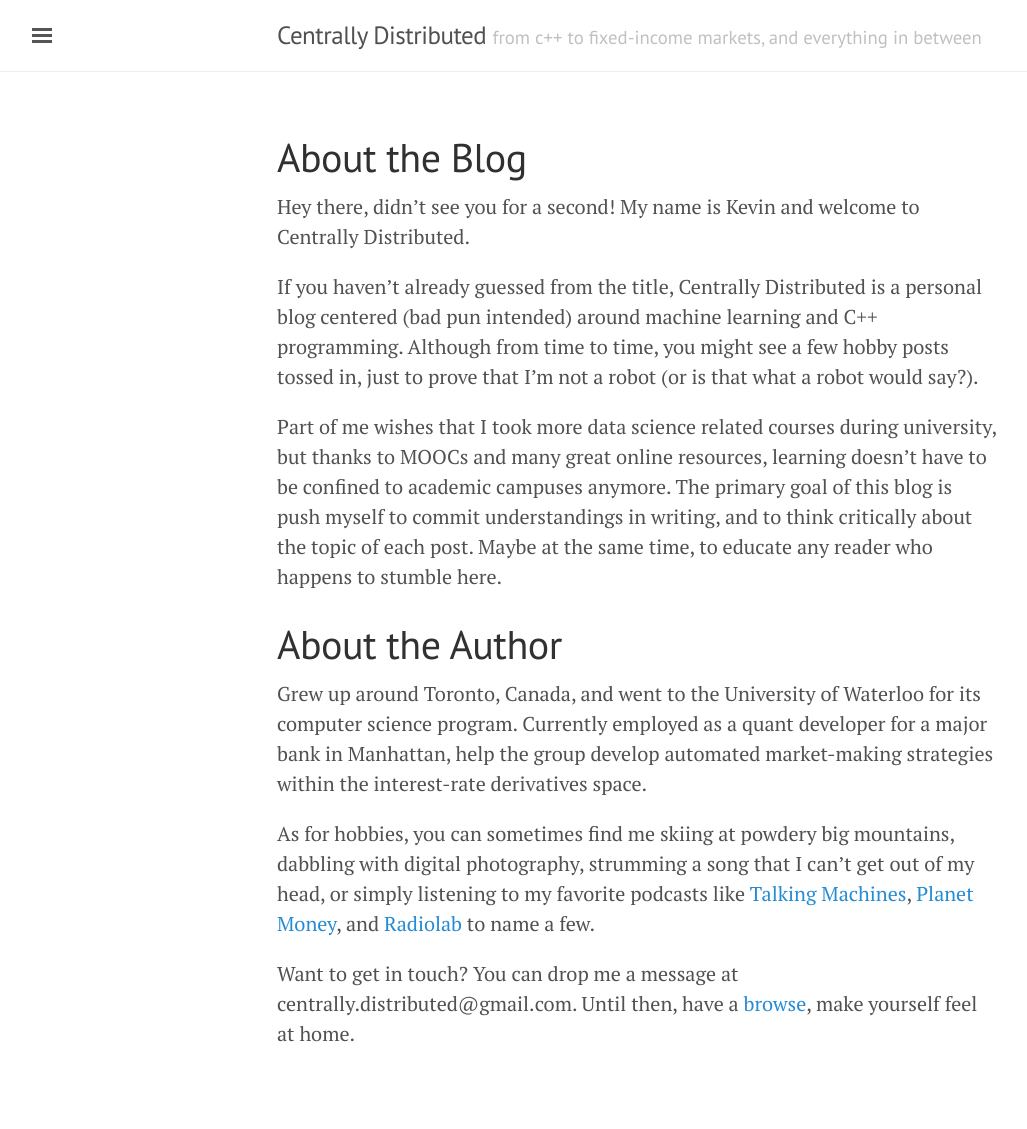
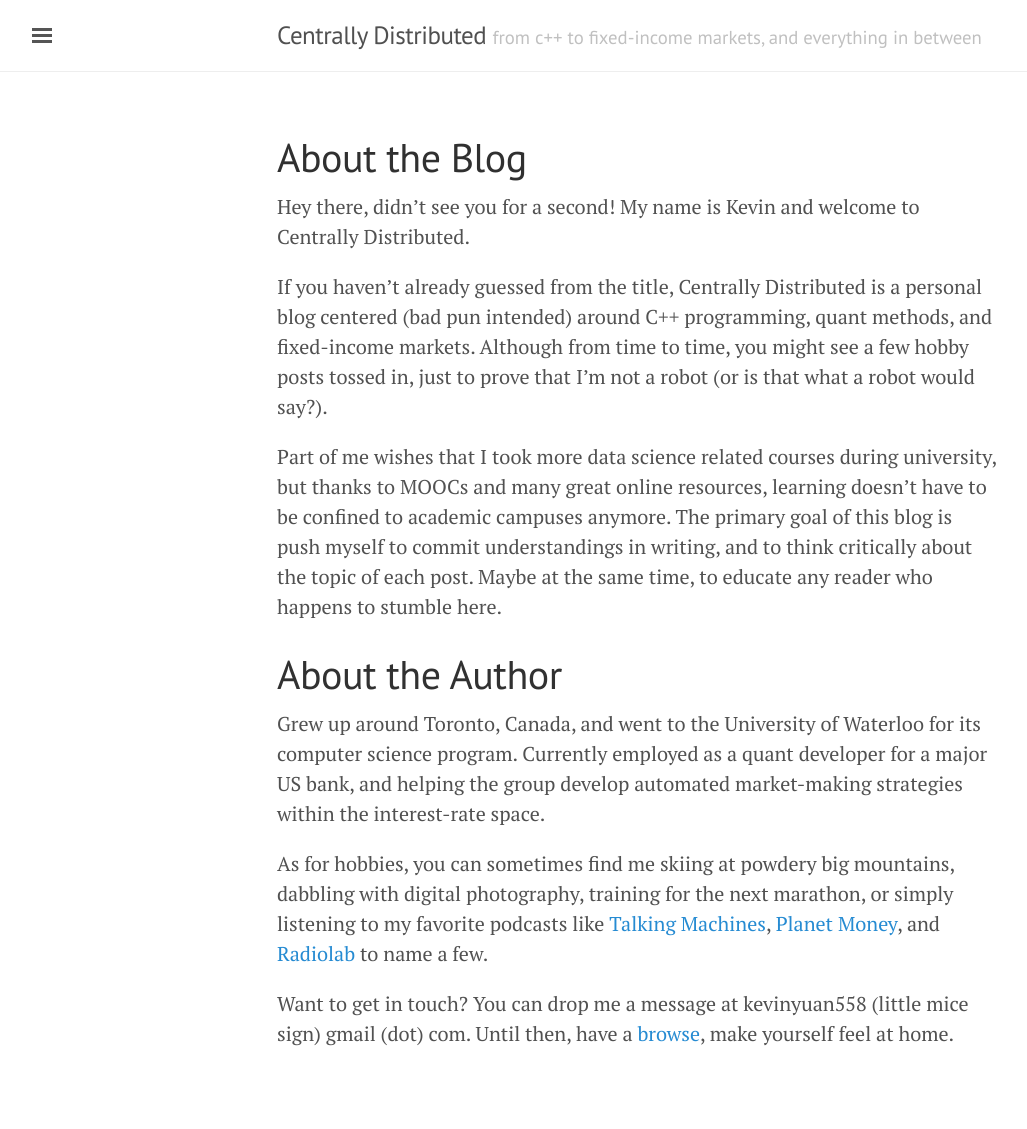
Before and after one commit to Estinox/estinox.github.io, a Jekyll site: the page built from about.md, in a window 1280 px wide. Shown: the whole page, without its empty margins (3-1030 px from the left). Built offline with Jekyll 4.4.1, drawn with Linux system fonts in a browser that asks for light colours; comment, search, counter and statistics services are not loaded.

Commit message:
about page edits

```diff
--- a/about.md
+++ b/about.md
@@ -4,14 +4,14 @@ title: About the Blog
 ---
 Hey there, didn't see you for a second! My name is Kevin and welcome to Centrally Distributed.
 
-If you haven't already guessed from the title, Centrally Distributed is a personal blog centered (bad pun intended) around machine learning and C++ programming. Although from time to time, you might see a few hobby posts tossed in, just to prove that I'm not a robot (or is that what a robot would say?).
+If you haven't already guessed from the title, Centrally Distributed is a personal blog centered (bad pun intended) around C++ programming, quant methods, and fixed-income markets. Although from time to time, you might see a few hobby posts tossed in, just to prove that I'm not a robot (or is that what a robot would say?).
 
 Part of me wishes that I took more data science related courses during university, but thanks to MOOCs and many great online resources, learning doesn't have to be confined to academic campuses anymore. The primary goal of this blog is push myself to commit understandings in writing, and to think critically about the topic of each post. Maybe at the same time, to educate any reader who happens to stumble here.
 
 # About the Author
 
-Grew up around Toronto, Canada, and went to the University of Waterloo for its computer science program. Currently employed as a quant developer for a major bank in Manhattan, help the group develop automated market-making strategies within the interest-rate derivatives space.
+Grew up around Toronto, Canada, and went to the University of Waterloo for its computer science program. Currently employed as a quant developer for a major US bank, and helping the group develop automated market-making strategies within the interest-rate space.
 
-As for hobbies, you can sometimes find me skiing at powdery big mountains, dabbling with digital photography, strumming a song that I can't get out of my head, or simply listening to my favorite podcasts like [Talking Machines](http://www.thetalkingmachines.com){:target="_blank"}, [Planet Money](http://www.npr.org/sections/money){:target="_blank"}, and [Radiolab](http://www.radiolab.org){:target="_blank"} to name a few.
+As for hobbies, you can sometimes find me skiing at powdery big mountains, dabbling with digital photography, training for the next marathon, or simply listening to my favorite podcasts like [Talking Machines](http://www.thetalkingmachines.com){:target="_blank"}, [Planet Money](http://www.npr.org/sections/money){:target="_blank"}, and [Radiolab](http://www.radiolab.org){:target="_blank"} to name a few.
 
-Want to get in touch? You can drop me a message at centrally.distributed@gmail.com. Until then, have a [browse]({{ site.baseurl }}/site_map/), make yourself feel at home.
+Want to get in touch? You can drop me a message at kevinyuan558 (little mice sign) gmail (dot) com. Until then, have a [browse]({{ site.baseurl }}/site_map/), make yourself feel at home.
```
